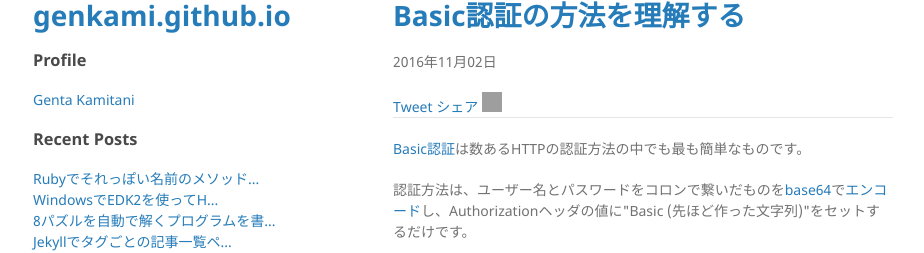
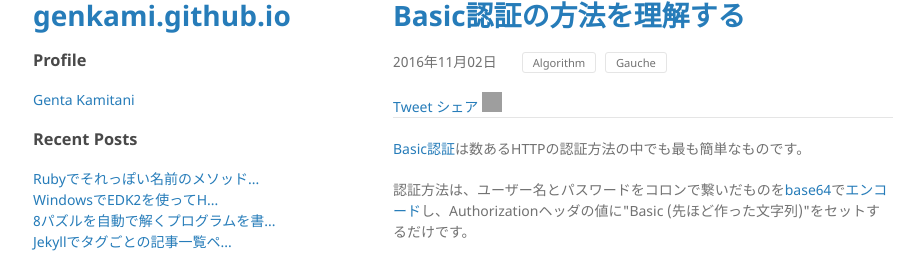
Before and after one commit to genkami/genkami.github.io, a Jekyll site: the page built from _posts/2016-11-02-200000.html, in a window 1280 px wide. Shown: the top 253 px of the page, without its empty margins (177-1101 px from the left). Built offline with Jekyll 4.4.1, drawn with Linux system fonts in a browser that asks for light colours; comment, search, counter and statistics services are not loaded; grey boxes are pictures that could not be loaded.

Commit message:
記事ページにタグ載せるようにした

```diff
--- a/_layouts/post.html
+++ b/_layouts/post.html
@@ -2,7 +2,14 @@
 layout: default
 ---
 <h1><a href="{{ site.url }}{{ site.baseurl }}{{ page.url }}">{{ page.title }}</a></h1>
-<p><time>{{ page.date | date: "%Y年%m月%d日" }}</time></p>
+<p class="article-metadata">
+  <time style="float: left;">{{ page.date | date: "%Y年%m月%d日" }}</time>
+  <ul class="tag-list">
+    {% for tag in page.tags %}
+    <li>{{ tag }}</li>
+    {% endfor %}
+  </ul>
+</p>
 {% include share-button.html %}
 <hr>
 <div class="article-body">
@@ -13,3 +20,24 @@ layout: default
 {% else %}
 {% include comments.html %}
 {% endif %}
+
+<style>
+ .article-metadata {
+ }
+
+ ul.tag-list {
+   display: inline;
+   list-style: none;
+   padding: 0px;
+   margin: 0px 0px 0px 20px;
+ }
+
+ ul.tag-list li {
+   display: inline;
+   border: 1px solid #e5e5e5;
+   font-size: 0.8em;
+   border-radius: 3px;
+   padding: 2px 10px 2px 10px;
+   margin-left: 5px;
+ }
+</style>
```
